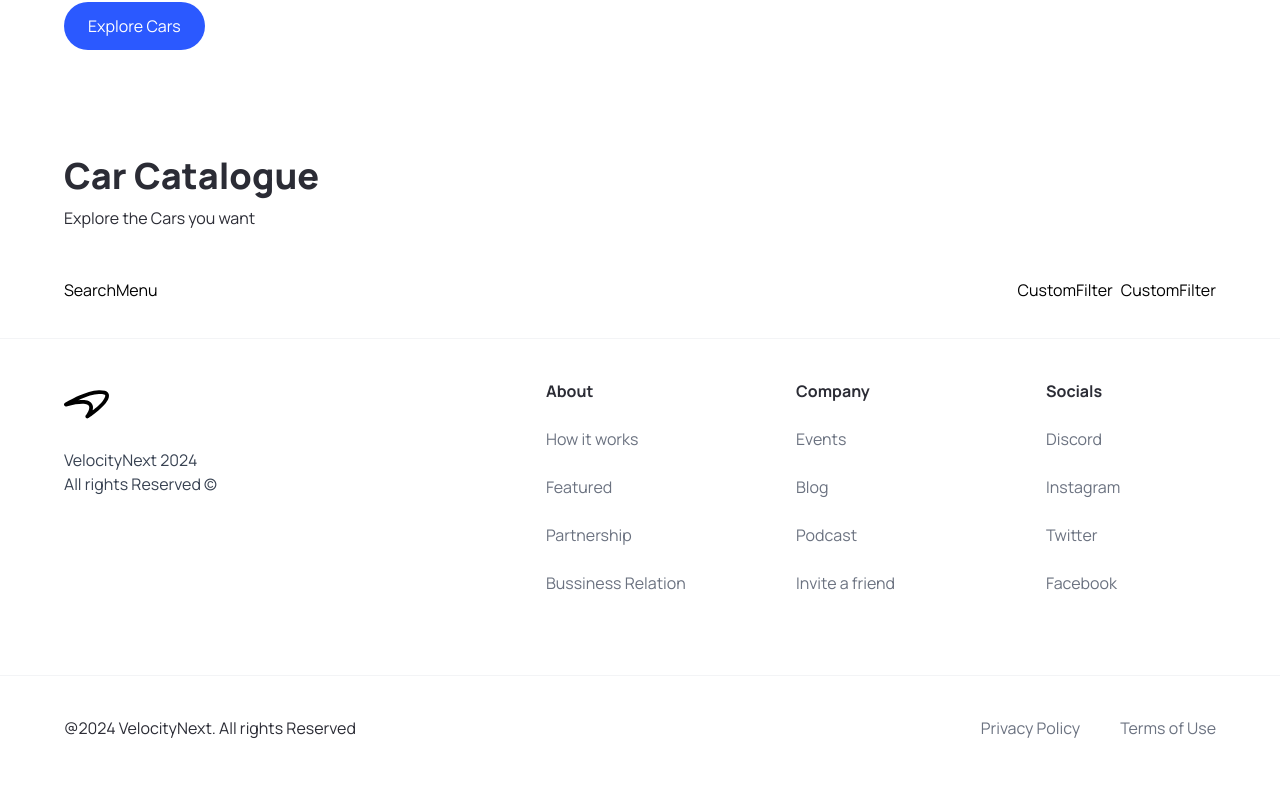
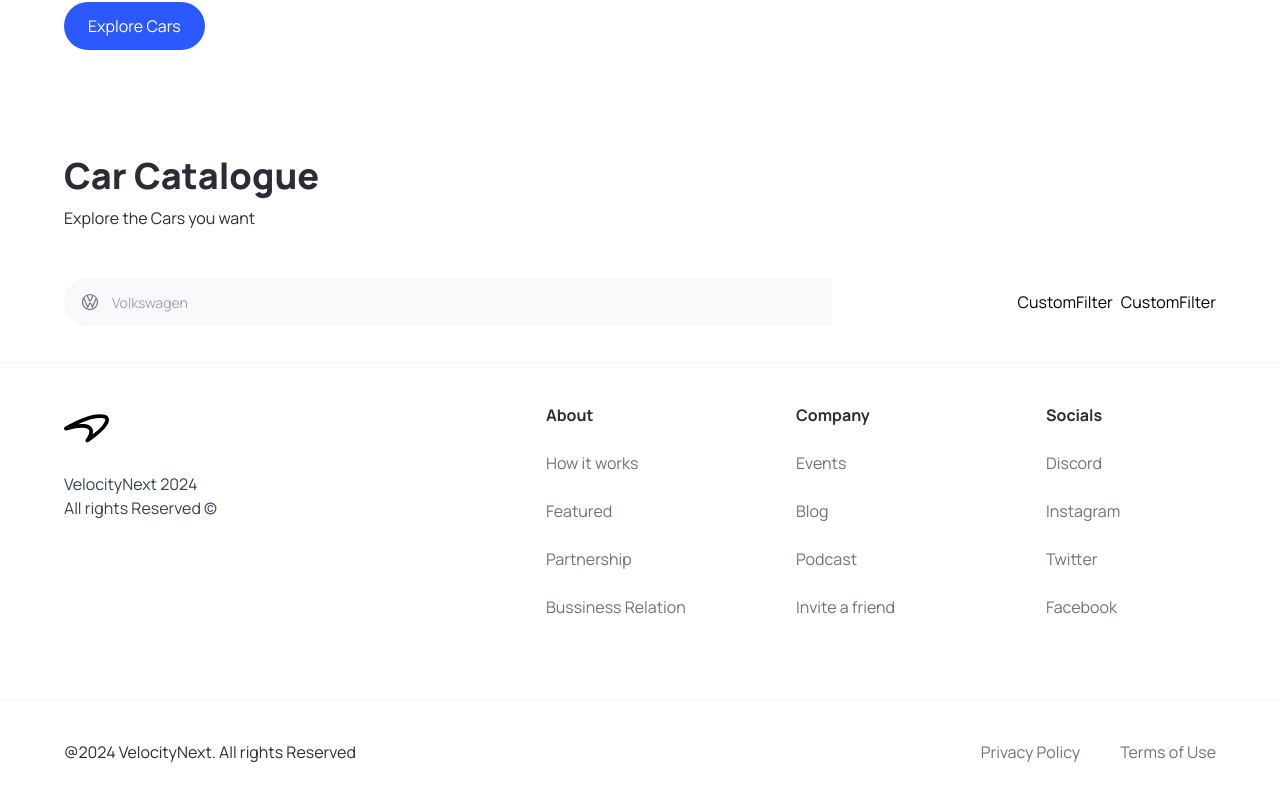
Before and after one commit to AryanT10/VelocityNext, a Next.js app in the folder velocitynext/: page / in a window 1280 px wide. Shown: the part 708-1508 px from the top of the page. Built offline with nearby package versions, Linux system fonts and the light colour scheme.

Commit message:
add combobox, onClick, onChange

```diff
--- a/velocitynext/components/SearchBar.tsx
+++ b/velocitynext/components/SearchBar.tsx
@@ -1,13 +1,14 @@
 "use client"
+
 import { useState } from 'react'
 import SearchMenu from './SearchMenu'
 const SearchBar = () => {
-  const [menu, setMenu] = useState('');
+  const [manufacturer, setMenu] = useState('');
   const handleSearch = () => { }
   return (
     <form className="searchbar" onSubmit={handleSearch}>
       <div className="searchbar__item">
-        <SearchMenu menu={menu} setMenu={setMenu} />
+        <SearchMenu manufacturer={manufacturer} setMenu={setMenu} />
       </div>
     </form>
   )
--- a/velocitynext/components/SearchMenu.tsx
+++ b/velocitynext/components/SearchMenu.tsx
@@ -1,10 +1,80 @@
+"use client"
+
+import Image from 'next/image';
+import { useState, Fragment } from 'react';
+import { Combobox, Transition } from '@headlessui/react'
+
+import { manufacturers } from '@/constants';
 import { SearchMenuProps } from '@/types'
-import React from 'react'
 
-const SearchMenu = ({menu,setMenu} : SearchMenuProps ) => {
-  return (
-	<div>SearchMenu</div>
-  )
+
+const SearchMenu = ({ manufacturer, setMenu }: SearchMenuProps) => {
+	const [query, setQuery] = useState("")
+
+	const filteredMenu =
+		query === ""
+			? manufacturers
+			: manufacturers.filter((item) =>
+				item
+					.toLowerCase()
+					.replace(/\s+/g, "")
+					.includes(query.toLowerCase().replace(/\s+/g, ""))
+			);
+
+	return (
+		<div className="search-manufacturer">
+			<Combobox value={manufacturer} onChange={setMenu}>
+				<div className="relative w-full">
+					<Combobox.Button className="absolute top-[14px]">
+						<Image src="/car-logo.svg" width={20} height={20} className="ml-4" alt="Car logo" />
+					</Combobox.Button>
+					<Combobox.Input
+						className="search-manufacturer__input"
+						placeholder="Volkswagen"
+						displayValue={(menu: string) => menu}
+						onChange={(e) => setQuery(e.target.value)}
+					/>
+
+					<Transition
+						as={Fragment}
+						leave=" transition ease-in duration-100"
+						leaveFrom="opacity-100"
+						leaveTo="opacity-0"
+						afterLeave={() => setQuery('')}
+					>
+						<Combobox.Options>
+							{filteredMenu.map((item) => (
+								<Combobox.Option
+									key={item}
+									className={({ active }) =>
+										`relative search-manufacturer__option ${active ? 'bg-primary-blue text-white' : 'text-gray-900'}`
+									}
+									value={item}
+								>
+									{({ selected, active }) => ( // Corrected this line
+										<>
+											<span
+												className={`block truncate ${selected ? 'font-medium' : 'font-normal'}`}
+											>
+												{item}
+											</span>
+											{selected && (
+												<span
+													className={`absolute inset-y-0 left-0 flex items-center pl-3 ${active ? 'text-white' : 'text-teal-600'}`}
+												>
+												</span>
+											)}
+										</>
+			 						)}
+								</Combobox.Option>
+							))}
+						</Combobox.Options>
+
+					</Transition>
+				</div>
+			</Combobox>
+		</div>
+	)
 }
 
 export default SearchMenu
--- a/velocitynext/types/index.ts
+++ b/velocitynext/types/index.ts
@@ -9,6 +9,6 @@
 }
 
 export interface SearchMenuProps {
-	menu: string;
+	manufacturer: string;
 	setMenu: (menu: string) => void;
 }
```
Also changed, not shown: velocitynext/package.json (+5 -4 lines), 1 other file (tests, documents, lock files or other folders).
